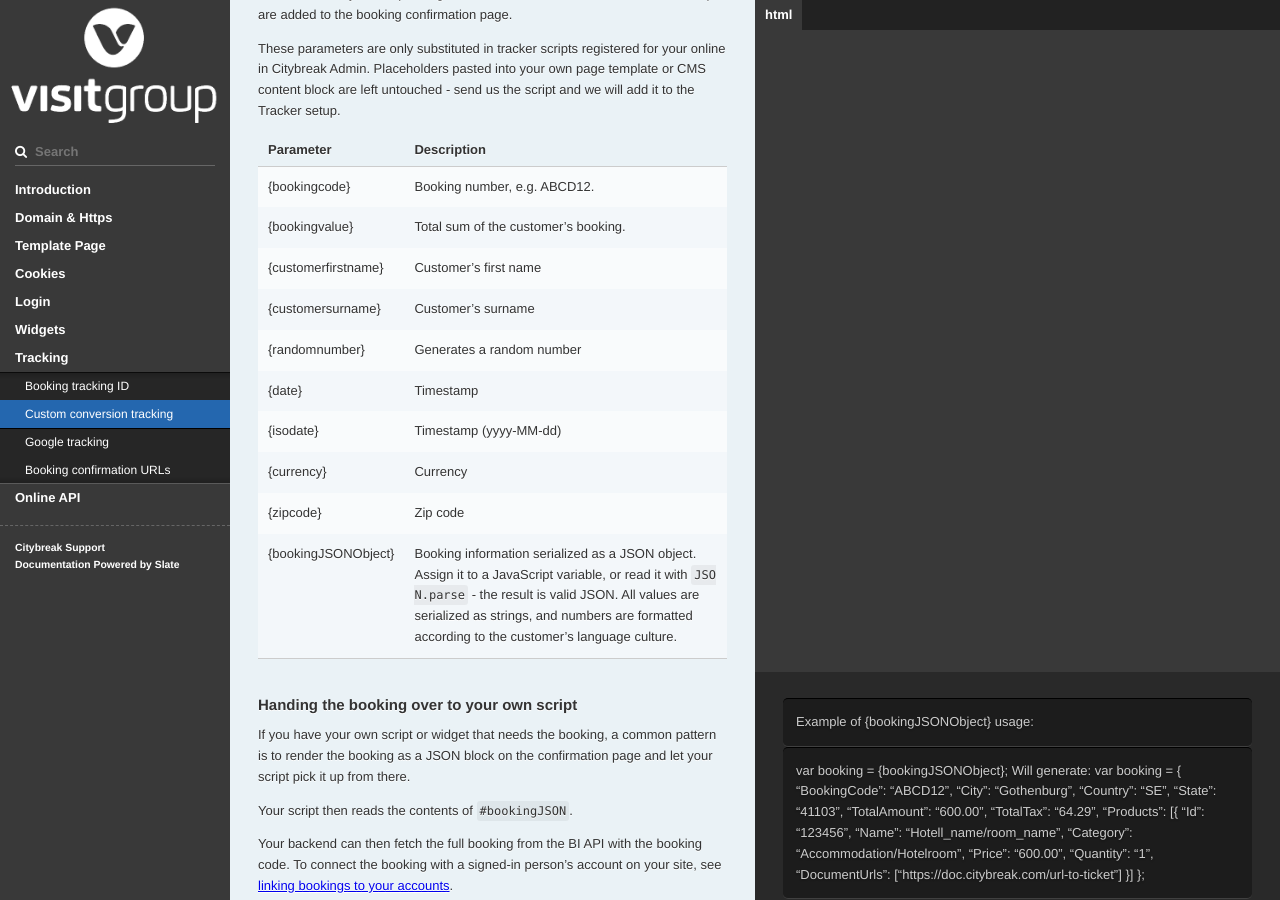
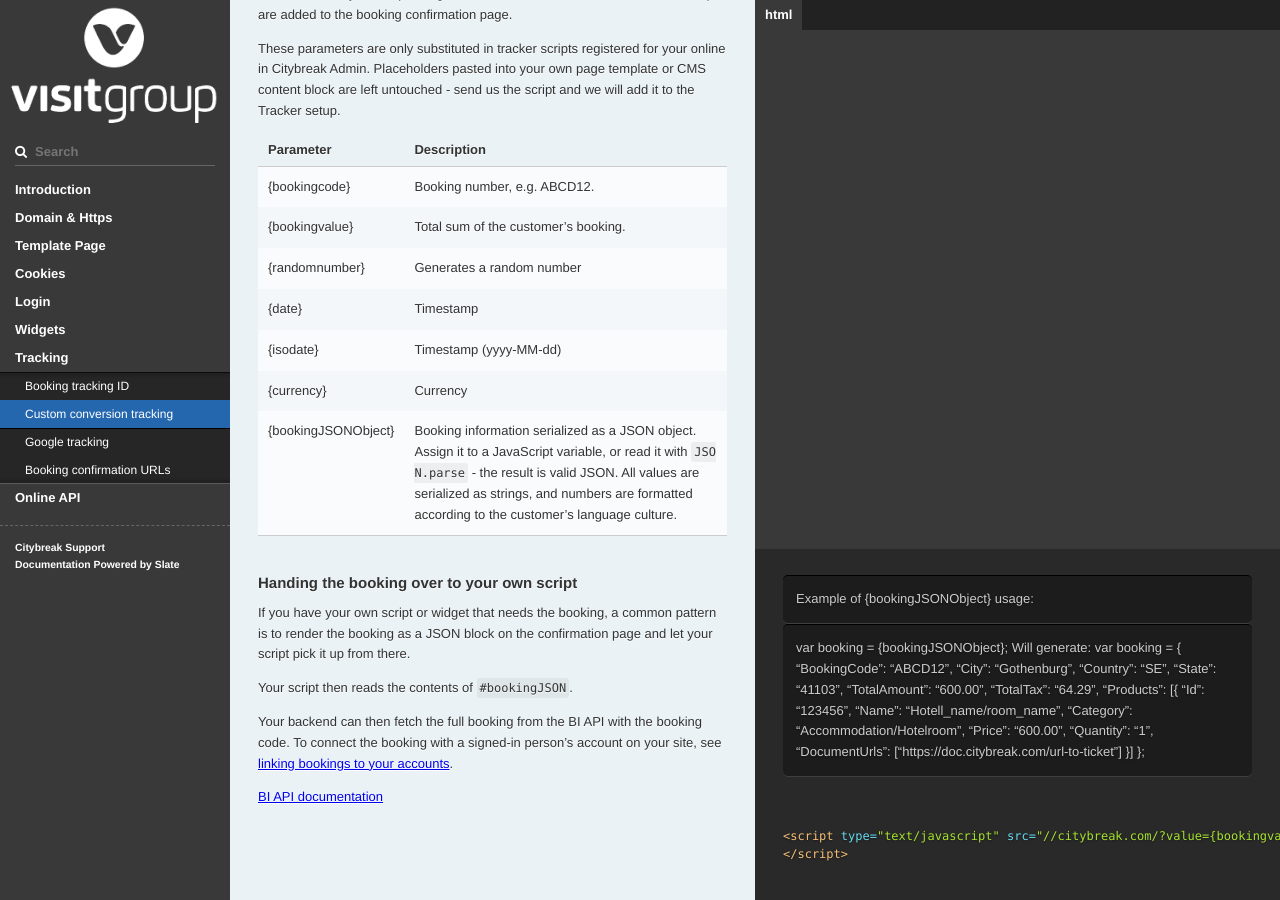
Before and after one commit to visit/citybreak-online-doc, a Jekyll site: the page built from index.md, in a window 1280 px wide and 900 px high, scrolled down 20457 px. Built offline with Jekyll 4.4.1, drawn with Linux system fonts in a browser that asks for light colours; our own code applies the rules of GitHub Pages for plain Markdown files.

Commit message:
Remove the customer name and zip code tracker placeholders

```diff
--- a/_includes/tracking.md
+++ b/_includes/tracking.md
@@ -38,13 +38,10 @@ Parameter | Description
 --------- | ---------
 {bookingcode} | Booking number, e.g. ABCD12.
 {bookingvalue} | Total sum of the customer's booking.
-{customerfirstname} | Customer's first name
-{customersurname} | Customer's surname
 {randomnumber} | Generates a random number
 {date} | Timestamp
 {isodate} | Timestamp (yyyy-MM-dd)
 {currency} | Currency
-{zipcode} | Zip code
 {bookingJSONObject} | Booking information serialized as a JSON object. Assign it to a JavaScript variable, or read it with `JSON.parse` - the result is valid JSON. All values are serialized as strings, and numbers are formatted according to the customer’s language culture.
 
 > Example of {bookingJSONObject} usage:
```
